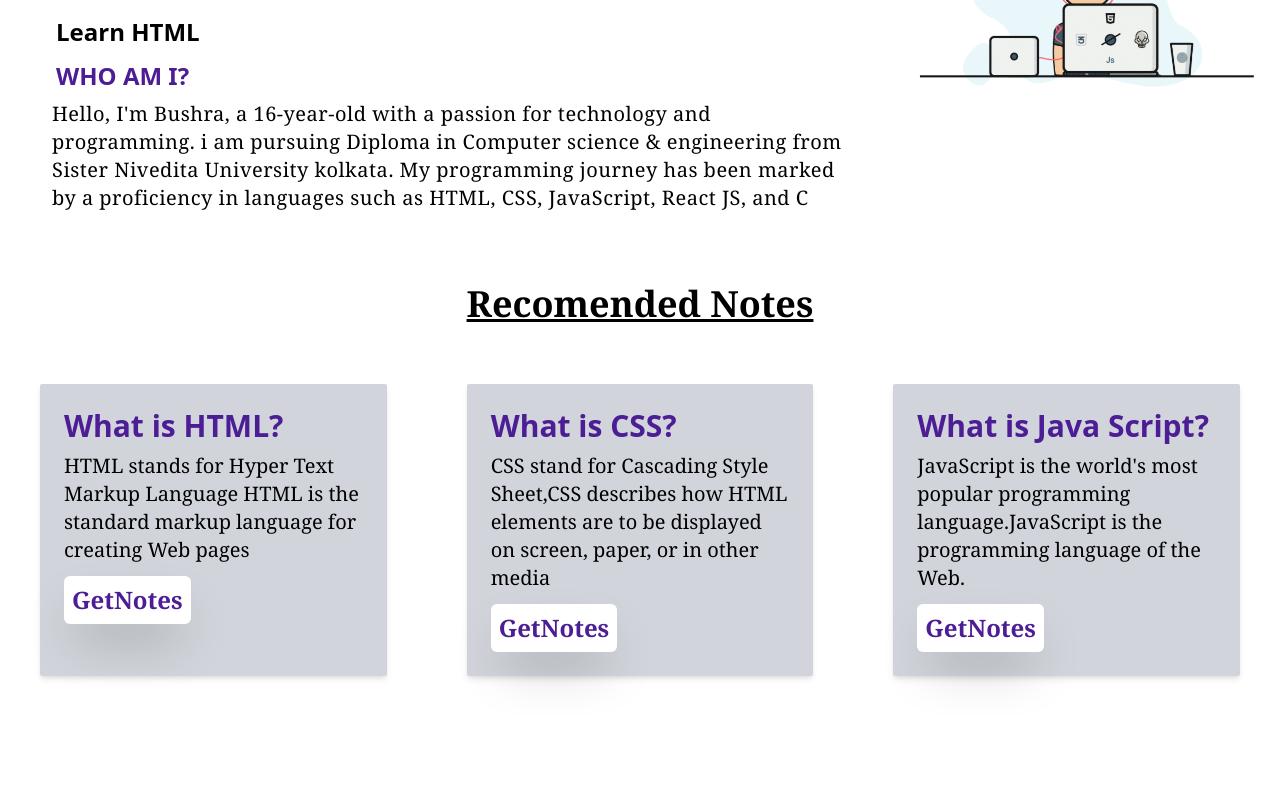
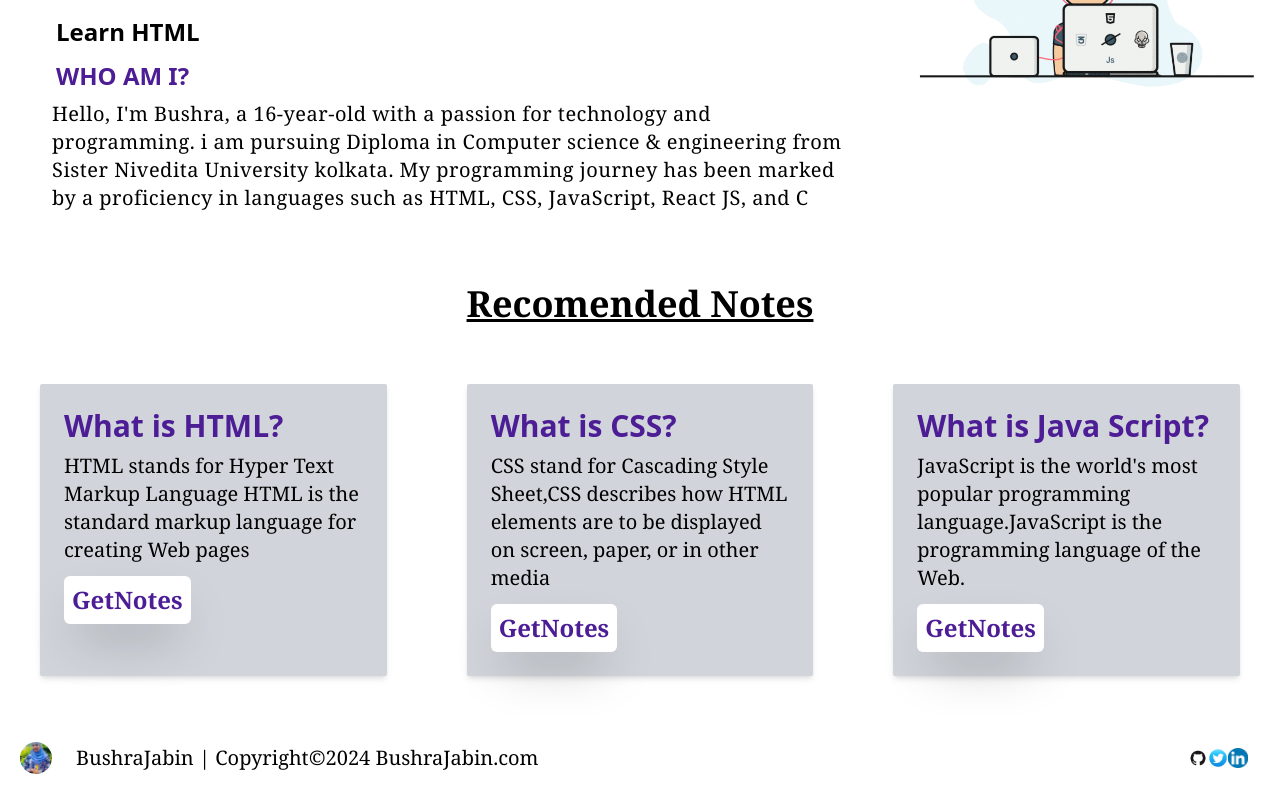
Before and after one commit to bushrajabin/Portfolio, a React (Create React App) app: page / in a window 1280 px wide. Shown: the part 216-1016 px from the top of the page. Before the commit the page ends 932 px from the top, so only its background shows below. Built offline with nearby package versions, Linux system fonts and the light colour scheme.

Commit message:
Added footer part

```diff
--- /dev/null
+++ b/src/componenets/Footer/Footer.jsx
@@ -0,0 +1,31 @@
+import React from 'react'
+import { socialData } from '../../common/social'
+function Footer() {
+    return (
+        <div className=' bg-white  flex flex-col justify-between  xl:flex xl:flex-row xl:justify-between xl:p-1 xl:items-center '>
+            <div className=' flex flex-row pt-2 xl:flex xl:flex-row xl:items-center xl:p-3'>
+                <img src="./images/MyImage.jpg" alt="" className=' w-10 h-10 p-1 object-cover rounded-full xl:w-10 xl:h-10 xl:object-cover xl:rounded-full' />
+                <h2 className=' text-sm m-2 font-serif  flex flex-row xl:text-xl xl:pl-3 xl:font-serif'>BushraJabin | Copyright©2024 BushraJabin.com    </h2>
+
+            </div>
+
+            <div className=' flex flex-row items-center justify-end m-2 xl:flex xl:flex-row xl:m-2 xl:p-5'>
+                {
+                    socialData.map((data, index, arr) => {
+                        const { Image,links } = data;
+                        return (
+                            <div>
+                                <a href={links} target="_blank"> <img src={Image} alt="" className=' w-5  h-5  object-cover xl:w-5 xl:h-5 xl:object-cover' /></a>
+                            </div>
+                        )
+
+                    })
+                }
+            </div>
+
+
+        </div>
+    )
+}
+
+export default Footer
--- a/src/pages/Home.jsx
+++ b/src/pages/Home.jsx
@@ -4,6 +4,7 @@ import Nav from '../componenets/Nav/Nav'
 import Links from '../componenets/Links/Links'
 import About from '../componenets/Bodypart/About'
 import Recomended from '../componenets/Recomended/Recomended';
+import Footer from '../componenets/Footer/Footer';
 import Contact from '../componenets/contact/Contact'
 import Errorpage from './Errorpage';
 
@@ -15,7 +16,7 @@ const Home = () => {
             <Links />
             <About />
             <Recomended/>
-
+         <Footer/>
             {/* <Contact /> */}
 
 
```
